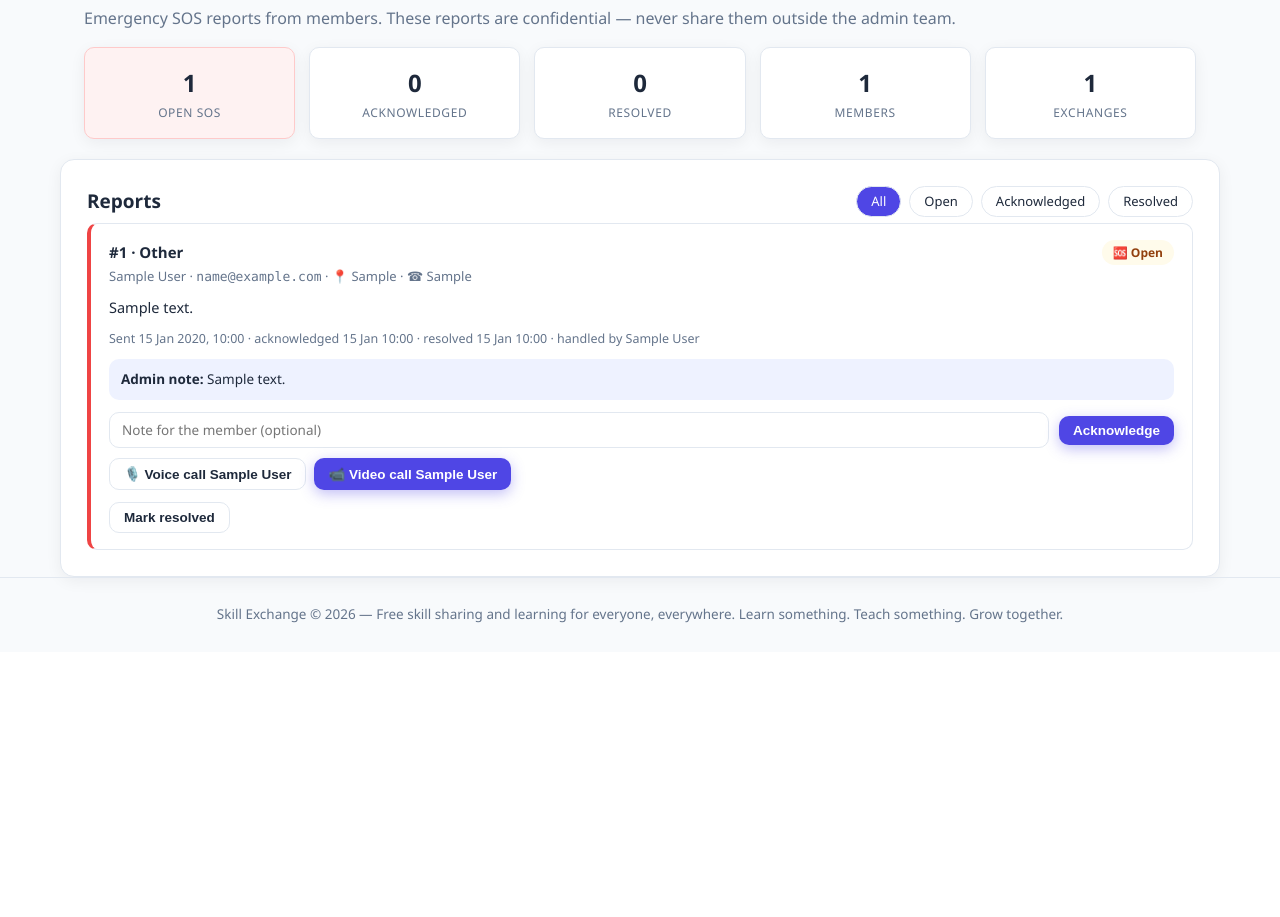
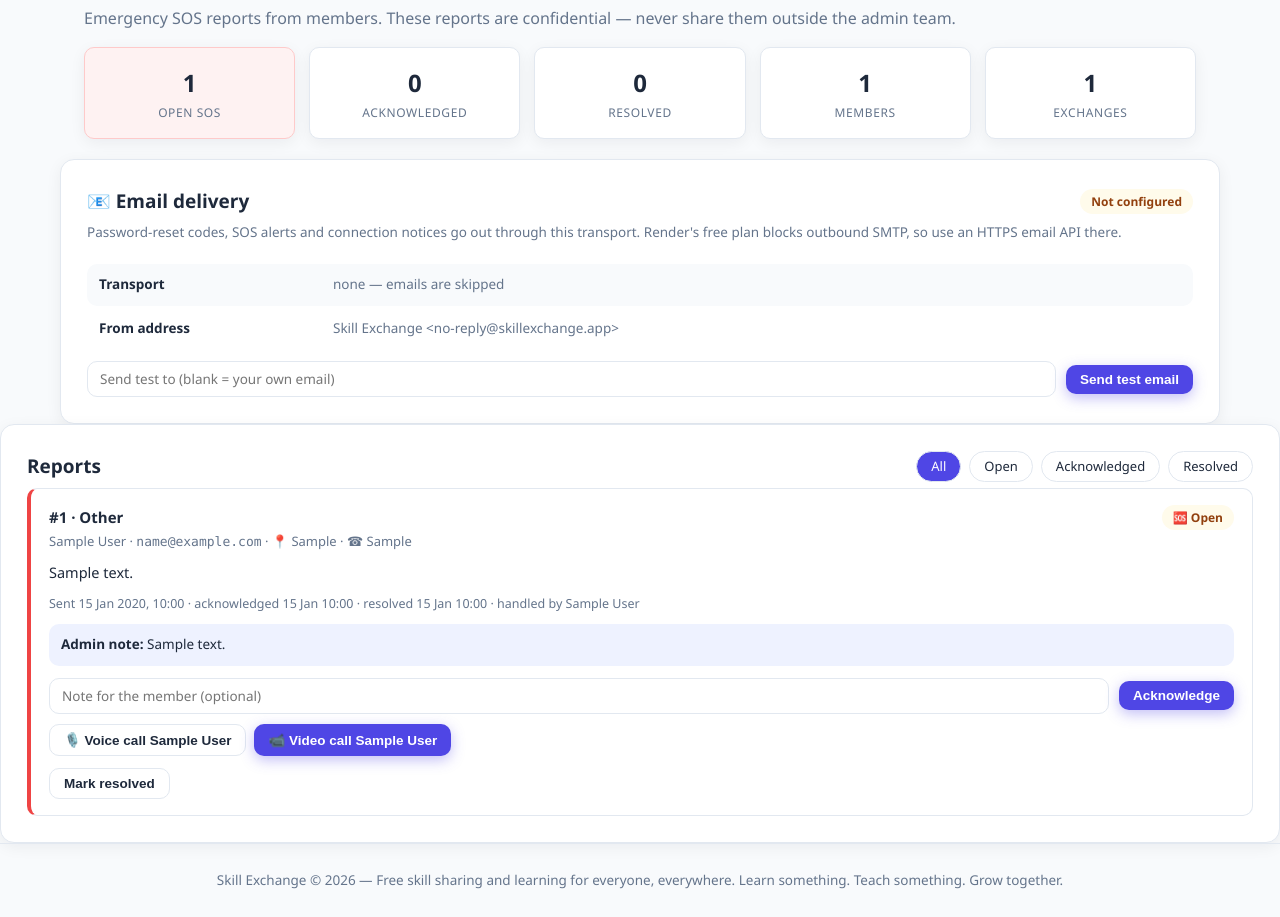
Before and after one commit to irfuirfan853-byte/skill-exchange, a Flask app: page /admin in a window 1280 px wide. Shown: the part 158-1075 px from the top of the page. Before the commit the page ends 781 px from the top, so only its background shows below. Run offline with Flask 3, Linux system fonts and the light colour scheme; the visitor is signed in with stand-in values (Sample User, id 1); tables that the repository leaves empty hold one stand-in row (values such as "Sample post").

Commit message:
Deliver reset codes through an HTTPS email API
SMTP only works locally or on paid hosts — Render's free plan blocks
outbound SMTP ports, so reset codes never left the server. Email can now
go over HTTPS (Brevo or Resend) with the same no-dependency sender, and
the admin console reports the active transport, the last delivery error
and a test-email button. The on-screen reset code is now behind
SE_SHOW_RESET_CODE, so a public site can no longer leak codes.

🤖 Generated with Codebuff
Co-Authored-By: Codebuff <noreply@codebuff.com>

```diff
--- a/app.py
+++ b/app.py
@@ -150,24 +150,127 @@ def save_upload(file_storage, folder):
     return os.path.join(folder, unique).replace("\\", "/")
 
 
+# --- Email delivery -------------------------------------------------------
+# Two transports:
+#   SMTP      — smtplib; works locally and on paid hosts.
+#   HTTPS API — Brevo or Resend; needed on hosts that block outbound SMTP
+#               (Render free web services block ports 25/465/587), so reset
+#               codes still reach a member's Gmail inbox.
+_last_email = {"at": None, "transport": "", "error": ""}
+
+
+def email_transport():
+    """Which transport is configured: 'brevo', 'resend', 'smtp' or ''."""
+    if config.MAIL_API in ("brevo", "resend") and config.MAIL_API_KEY:
+        return config.MAIL_API
+    if config.SMTP_HOST:
+        return "smtp"
+    return ""
+
+
+def email_status():
+    """Small summary for the admin console."""
+    transport = email_transport()
+    return {
+        "transport": transport,
+        "from_address": (config.MAIL_API_FROM if transport in ("brevo", "resend")
+                         else config.SMTP_FROM),
+        "last_error": _last_email.get("error", ""),
+        "last_at": _last_email.get("at"),
+    }
+
+
+def _send_smtp(to_address, subject, body_text):
+    import smtplib
+    from email.mime.text import MIMEText
+
+    msg = MIMEText(body_text, "plain", "utf-8")
+    msg["Subject"] = subject
+    msg["From"] = config.SMTP_FROM
+    msg["To"] = to_address
+
+    if config.SMTP_PORT == 465:  # implicit TLS
+        srv = smtplib.SMTP_SSL(config.SMTP_HOST, 465, timeout=15)
+    else:
+        srv = smtplib.SMTP(config.SMTP_HOST, config.SMTP_PORT, timeout=15)
+    with srv:
+        if config.SMTP_USER and config.SMTP_PORT != 465:
+            srv.starttls()
+        if config.SMTP_USER:
+            srv.login(config.SMTP_USER, config.SMTP_PASSWORD)
+        srv.send_message(msg)
+
+
+def _post_json(url, payload, headers):
+    """POST JSON over HTTPS (stdlib only — no extra dependency)."""
+    import json
+    import urllib.error
+    import urllib.request
+
+    body = json.dumps(payload).encode("utf-8")
+    req = urllib.request.Request(url, data=body, method="POST")
+    req.add_header("Content-Type", "application/json")
+    for key, value in headers.items():
+        req.add_header(key, value)
+    try:
+        with urllib.request.urlopen(req, timeout=20) as resp:
+            return resp.status
+    except urllib.error.HTTPError as exc:
+        detail = exc.read().decode("utf-8", "replace")[:300]
+        raise RuntimeError("HTTP {} — {}".format(exc.code, detail))
+    except urllib.error.URLError as exc:
+        raise RuntimeError("network error: {}".format(exc.reason))
+
+
+def _send_mail_api(transport, to_address, subject, body_text):
+    if transport == "brevo":
+        _post_json(
+            "https://api.brevo.com/v3/smtp/email",
+            {
+                "sender": {"name": config.MAIL_API_FROM_NAME,
+                           "email": config.MAIL_API_FROM},
+                "to": [{"email": to_address}],
+                "subject": subject,
+                "textContent": body_text,
+            },
+            {"api-key": config.MAIL_API_KEY, "accept": "application/json"},
+        )
+    else:  # resend
+        _post_json(
+            "https://api.resend.com/emails",
+            {
+                "from": "{} <{}>".format(config.MAIL_API_FROM_NAME, config.MAIL_API_FROM),
+                "to": [to_address],
+                "subject": subject,
+                "text": body_text,
+            },
+            {"Authorization": "Bearer " + config.MAIL_API_KEY},
+        )
+
+
 def send_email(to_address, subject, body_text):
-    """Send a notification email if SMTP is configured. Never raises."""
-    if not config.SMTP_HOST:
+    """Send an email through the configured transport. Never raises."""
+    transport = email_transport()
+    if not transport or not to_address:
         return False
     try:
-        import smtplib
-        from email.mime.text import MIMEText
-        msg = MIMEText(body_text, "plain", "utf-8")
-        msg["Subject"] = subject
-        msg["From"] = config.SMTP_FROM
-        msg["To"] = to_address
-        with smtplib.SMTP(config.SMTP_HOST, config.SMTP_PORT, timeout=15) as srv:
-            if config.SMTP_USER:
-                srv.starttls()
-                srv.login(config.SMTP_USER, config.SMTP_PASSWORD)
-            srv.send_message(msg)
+        if transport == "smtp":
+            _send_smtp(to_address, subject, body_text)
+        else:
+            _send_mail_api(transport, to_address, subject, body_text)
+        _last_email.update({"at": datetime.now(), "transport": transport, "error": ""})
         return True
-    except Exception:
+    except Exception as exc:  # email must never break a request
+        detail = str(exc)
+        if transport == "smtp" and ("timed out" in detail.lower() or "timeout" in detail.lower()):
+            detail += (" — many hosts (including Render's free plan) block outbound SMTP; "
+                       "set SE_MAIL_API and SE_MAIL_API_KEY to send over HTTPS instead")
+        _last_email.update({"at": datetime.now(), "transport": transport,
+                            "error": detail[:400]})
+        try:
+            app.logger.warning("email send failed (%s): %s", transport, detail)
+        except Exception:
+            pass
         return False
 
 
@@ -519,15 +622,24 @@ def forgot_password():
                 "— Skill Exchange".format(user["full_name"], otp),
             )
             if not sent:
-                if not config.SMTP_HOST:
-                    # Dev fallback (no SMTP configured): show the code on screen
-                    # so the flow stays usable locally. Production sets SMTP.
+                if not email_transport() and config.SHOW_RESET_CODE:
+                    # Local testing only (SE_SHOW_RESET_CODE=1): show the code.
+                    # Never enabled on a public site — otherwise anyone could
+                    # reset any account by reading the code on screen.
                     flash(
-                        "Email sending isn't configured on this server (dev mode) — "
+                        "Email isn't configured on this machine — "
                         "your reset code is: {}".format(otp), "warning"
                     )
+                elif not email_transport():
+                    flash(
+                        "We can't send emails from this server yet, so no code was sent. "
+                        "Please contact the site admin.", "error"
+                    )
                 else:
-                    flash("Couldn't send the email right now — please try again.", "error")
+                    flash(
+                        "Couldn't send the email right now — please try again in a moment.",
+                        "error",
+                    )
             session["reset_user_id"] = user["id"]
             return redirect(url_for("verify_otp"))
 
@@ -816,6 +928,7 @@ def admin_panel():
         return render_template(
             "admin.html",
             reports=reports,
+            mail=email_status(),
             call_rooms=[{"id": r["id"], "name": r["user_name"]}
                         for r in reports if r["status"] != "resolved"],
             counts=counts,
@@ -826,6 +939,35 @@ def admin_panel():
         )
     except pymysql.MySQLError:
         return db_error_page()
+
+
+@app.route("/admin/email/test", methods=["POST"])
+@admin_required
+def admin_email_test():
+    me = session["user_id"]
+    target = request.form.get("to", "").strip()
+    if not target:
+        target = (get_user(me) or {}).get("email") or ""
+    if not target:
+        flash("No address to send to — add one in the field.", "error")
+    elif not email_transport():
+        flash(
+            "No email transport configured. Set SE_SMTP_HOST (paid hosts) or "
+            "SE_MAIL_API + SE_MAIL_API_KEY (HTTPS, works on Render's free plan).",
+            "error",
+        )
+    elif send_email(
+        target,
+        "Skill Exchange — test email",
+        "This is a test email from your Skill Exchange admin console.\n\n"
+        "If you can read this, password-reset codes will reach members' inboxes.",
+    ):
+        flash("Test email sent to {}. Check the inbox (and the spam folder). 🎉".format(target),
+              "success")
+    else:
+        flash("Test email failed: {}".format(_last_email.get("error") or "unknown error"),
+              "error")
+    return redirect(url_for("admin_panel"))
 
 
 @app.route("/admin/sos/<int:sos_id>/<action>", methods=["POST"])
--- a/static/css/style.css
+++ b/static/css/style.css
@@ -701,3 +701,10 @@ img.avatar { object-fit: cover; }
   .sec-grid { grid-template-columns: 1fr; }
   .sec-row { grid-template-columns: 1fr; gap: 4px; }
 }
+
+/* Admin email card */
+.mail-card { margin-bottom: 22px; }
+.admin-actions input[type="email"] {
+  flex: 1; min-width: 220px; padding: 8px 12px; border: 1px solid var(--border);
+  border-radius: var(--radius-sm); font-size: 13.5px; font-family: inherit;
+}
--- a/templates/admin.html
+++ b/templates/admin.html
@@ -32,6 +32,33 @@
     <div class="stat-lbl">Exchanges</div>
   </div>
 </div>
+
+<section class="panel mail-card">
+  <div class="panel-head">
+    <h2>📧 Email delivery</h2>
+    {% if mail.transport %}
+    <span class="badge badge-done">{{ mail.transport|upper }} configured</span>
+    {% else %}
+    <span class="badge badge-warn">Not configured</span>
+    {% endif %}
+  </div>
+  <p class="panel-sub">
+    Password-reset codes, SOS alerts and connection notices go out through this transport.
+    Render's free plan blocks outbound SMTP, so use an HTTPS email API there.
+  </p>
+  <div class="sec-table">
+    <div class="sec-row"><span>Transport</span><span>{{ mail.transport or 'none — emails are skipped' }}</span></div>
+    <div class="sec-row"><span>From address</span><span>{{ mail.from_address }}</span></div>
+    {% if mail.last_error %}
+    <div class="sec-row"><span>Last error</span><span>{{ mail.last_error }}</span></div>
+    {% endif %}
+  </div>
+  <form method="post" action="{{ url_for('admin_email_test') }}" class="admin-actions">
+    <input type="hidden" name="csrf_token" value="{{ csrf_token() }}">
+    <input type="email" name="to" placeholder="Send test to (blank = your own email)" maxlength="190">
+    <button type="submit" class="btn btn-primary btn-sm">Send test email</button>
+  </form>
+</section>
 
 <section class="panel">
   <div class="panel-head">
```
Also changed, not shown: DEPLOY.md (+34 -4 lines), config.py (+14 -0 lines).
